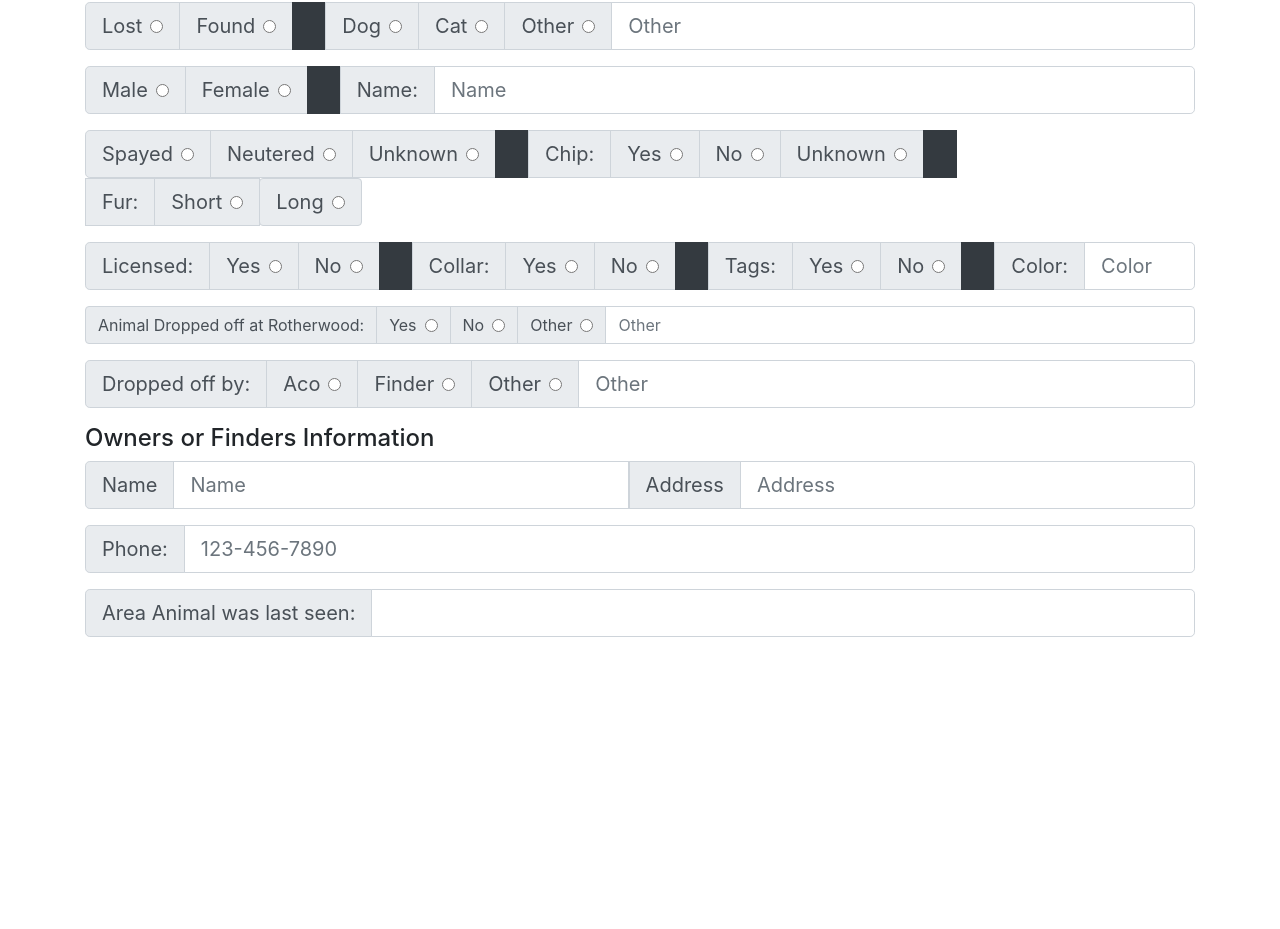
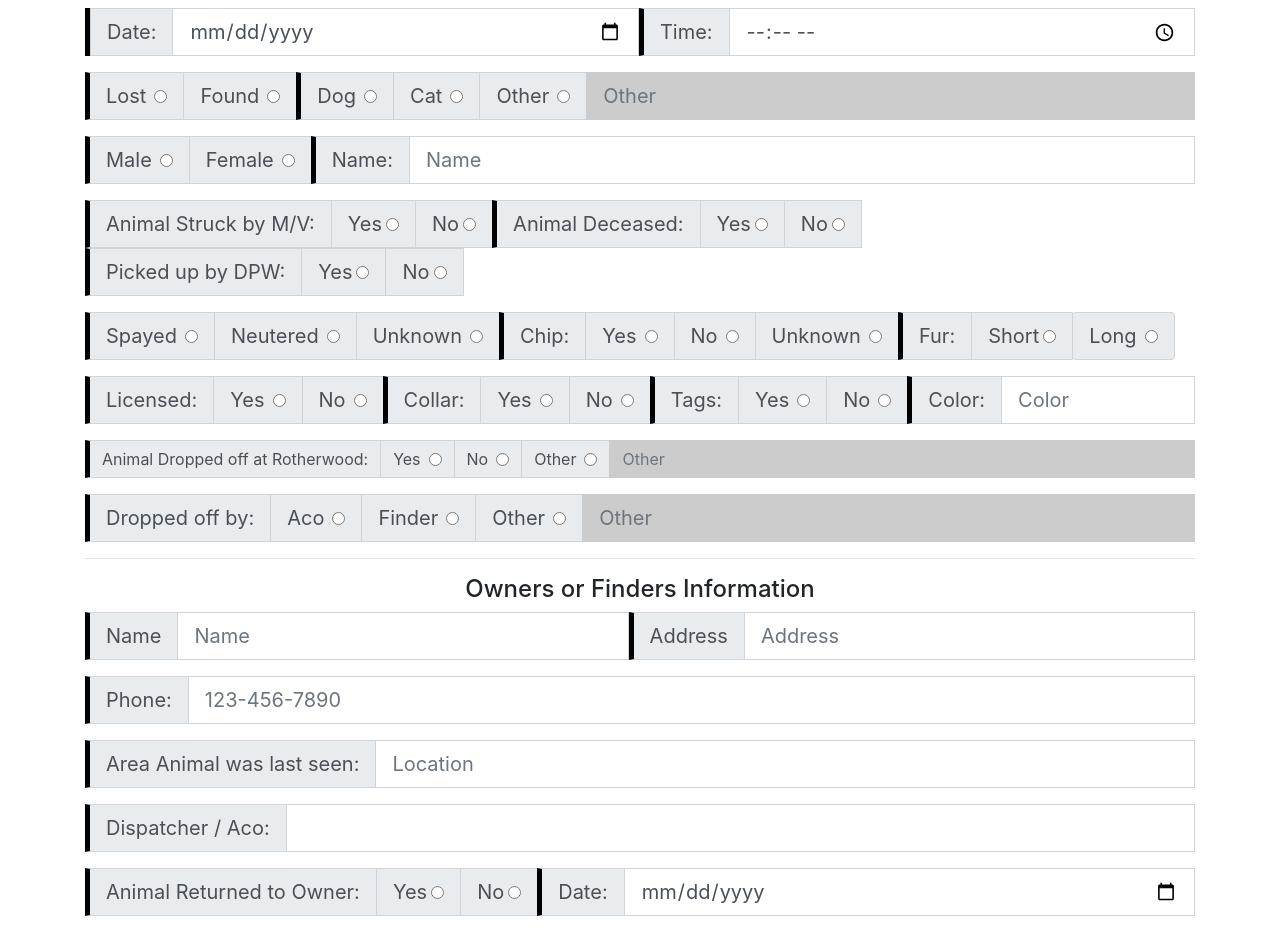
Before and after one commit to charlesli50/Animal, a plain HTML site: page index.html in a window 1280 px wide. Shown: the part 110-1039 px from the top of the page. Before the commit the page ends 800 px from the top, so only its background shows below. Drawn offline with nearby package versions, Linux system fonts and the light colour scheme.

Commit message:
first commit

```diff
--- a/index.html
+++ b/index.html
@@ -1,183 +1,215 @@
 <!-- Create 3 forms using bootstrap for Dogs, cats, and others. From what i understand, this is supposed to be a form for the police to fill out so when they find an animal they fill it out, they want it digitally now instead of on paper, so that is what this project is, moving stuff to digital! -->
-
 
 <!DOCTYPE html>
 <html>
 <head>
 	<title>Animal Form</title>
 	<meta charset="utf-8">
+
+	<link rel="stylesheet" type="text/css" href="css/bootstrap.css">
 	<link rel="stylesheet" type="text/css" href="main.css">
-	<link rel="stylesheet" type="text/css" href="css/bootstrap.css">
 
 </head>
 <body>
 
 
-<!-- lets just forget what happened above -->
+<div class = "container mt-3 mb-3">
 
+	<p class = "display-3 text-center">Animal Form 	</p>
 
-
-<div class = "container mt-5">
-
-	<form>
+	<form name = "myform" onsubmit="display();" >
 
 	<!-- dates and time -->
 	<div class="input-group input-group-lg mb-3">
-		<div class="input-group-prepend">
+		<div class="input-group-prepend question">
     		<span class="input-group-text">Date:</span>
 		</div>
-		<input type="Date" class="form-control" name = "date">
+		<input type="Date" class="form-control" name = "date" required="true">
 		<div class="input-group-prepend">
-    		<span class="input-group-text">Time:</span>
+    		<span class="input-group-text question">Time:</span>
 		</div>
-		<input type="Time" class="form-control" name = "time">
+		<input type="Time" class="form-control" name = "time" required="true">
 	</div>
 	<!-- Lost/Found and Animal Type -->
 	<div class = "input-group input-group-lg mb-3">
 		<div class="input-group-prepend">
-			<div class="input-group-text">
+			<div class="input-group-text question">
 				Lost
-				<input type="radio" name="lostfound" value = "Lost"class = " ml-2 form-check">
+				<input type="radio" name="lostfound" value = "Lost"class = " ml-2 form-check" required="true">
 			</div>
 			<div class="input-group-text">
 				Found
-				<input type="radio" name="lostfound" value = "Found" class = "ml-2 form-check">
+				<input type="radio" name="lostfound" value = "Found" class = "ml-2 form-check" required="true">
 			</div>
-			<div class="input-group-text bg-dark border border-dark"><!-- the space inbetween --></div>
 		</div>
 		<div class = "input-group-prepend">
-			<div class="input-group-text">
+			<div class="input-group-text question">
 				Dog
-				<input type="radio" name="animal" value = "Dog" class = " ml-2 form-check">
+				<input type="radio" name="animal" value = "Dog" class = " ml-2 form-check" id = "dog_animal" required="true">
 			</div>
 			<div class="input-group-text">
 				Cat
-				<input type="radio" name="animal" value = "Cat" class = " ml-2 form-check">
+				<input type="radio" name="animal" value = "Cat" class = " ml-2 form-check" id = "cat_animal" required="true">
 			</div>
-			<div class="input-group-text">
+			<div class="input-group-text" id = "other_ani">
 				Other
-				<input type="radio" name="animal" value = "Other" class = " ml-2 form-check">
+				<input type="radio" name="animal" value = "Other" class = " ml-2 form-check" id = "other_animal" required="true">
 			</div>
 		</div>
-		<input type="text" name="other_animal" class = "form-control" placeholder="Other">
+		<input type="text" name="other_animal" class = "form-control" placeholder="Other" id = "other_animal_text" disabled="">
 	</div>
 
 	<!-- Male/Female and Name -->
 
 	<div class="input-group input-group-lg mb-3">
 		<div class="input-group-prepend">
-			<div class="input-group-text">
+			<div class="input-group-text question">
 				Male
-				<input type="radio" name="gender" value = "male" class = "form-check ml-2">
+				<input type="radio" name="gender" value = "male" class = "form-check ml-2" required="true">
 			</div>
 			<div class="input-group-text">
 				Female
-				<input type="radio" name="gender" value = "Female" class = "form-check ml-2">
+				<input type="radio" name="gender" value = "Female" class = "form-check ml-2" required="true">
 			</div>
-			<div class="input-group-text bg-dark border border-dark"><!-- another blank space --></div>
 		</div>
 		<div class = "input-group-prepend">
 
-			<div class="input-group-text">
+			<div class="input-group-text question">
 				Name:
 			</div>
 		</div>
-		<input type="text" name="name" class = "form-control" placeholder="Name">
+		<input type="text" name="name" class = "form-control" placeholder="Name" required="true">
+	</div>
+
+	<div class="input-group input-group-lg mb-3">
+		<div class="input-group-prepend">
+			<div class="input-group-text question">
+				Animal Struck by M/V:
+			</div>
+			<div class="input-group-text">
+				Yes
+				<input type="radio" name="struck" value = "yes" class = "form-check ml-1" required="true">
+			</div>
+			<div class="input-group-text">
+				No
+				<input type="radio" name="struck" value = "no" class = "form-check ml-1" required="true">
+			</div>
+		</div>
+		<div class="input-group-prepend">
+			<div class="input-group-text question">
+				Animal Deceased:
+			</div>
+			<div class="input-group-text">
+				Yes
+				<input type="radio" name="deceased" value = "yes" class = "form-check ml-1" required="true">
+			</div>
+			<div class="input-group-text">
+				No
+				<input type="radio" name="deceased" value = "no" class = "form-check ml-1" required="true">
+			</div>
+		</div>
+		<div class="input-group-prepend">
+			<div class="input-group-text question">
+				Picked up by DPW:
+			</div>
+			<div class="input-group-text">
+				Yes
+				<input type="radio" name="picked" value = "yes" class = "form-check ml-1" required="true">
+			</div>
+			<div class="input-group-text">
+				No
+				<input type="radio" name="picked" value = "no" class = "form-check ml-1" required="true">
+			</div>
+		</div>
 	</div>
 
 	<!-- spayed/neutered/unknown and chip(y/n/unkown) and fur(long/short)-->
 
 	<div class = "input-group input-group-lg mb-3" id = "line3">
 		<div class="input-group-prepend">
-			<div class="input-group-text">
+			<div class="input-group-text question">
 				Spayed
-				<input type="radio" name="spayed" value = "spayed" class = "form-check ml-2">
+				<input type="radio" name="spayed" value = "spayed" class = "form-check ml-2" required="true">
 			</div>
 			<div class="input-group-text">
 				Neutered
-				<input type="radio" name="spayed" value = "neutered" class = "form-check ml-2">
+				<input type="radio" name="spayed" value = "neutered" class = "form-check ml-2" required="true">
 			</div>
 			<div class="input-group-text">
 				Unknown
-				<input type="radio" name="spayed" value = "unknown" class = "form-check ml-2">
+				<input type="radio" name="spayed" value = "unknown" class = "form-check ml-2" required="true">
 			</div>
-			<div class="input-group-text bg-dark border border-dark"></div>
 		</div>
 		<div class = "input-group-prepend">
-
-
-			<div class="input-group-text">Chip:</div>
+			<div class="input-group-text question">Chip:</div>
 			<div class="input-group-text">
 				Yes
-				<input type="radio" name="chip" value = "yes" class = "form-check ml-2">
+				<input type="radio" name="chip" value = "yes" class = "form-check ml-2" required="true">
 			</div>
 			<div class="input-group-text">
 				No
-				<input type="radio" name="chip" value = "no" class = "form-check ml-2">
+				<input type="radio" name="chip" value = "no" class = "form-check ml-2" required="true">
 			</div>
 			<div class="input-group-text">
 				Unknown
-				<input type="radio" name="chip" value = "unknown" class = "form-check ml-2">
+				<input type="radio" name="chip" value = "unknown" class = "form-check ml-2" required="true">
 			</div>
-			<div class="input-group-text bg-dark border border-dark"></div>
 		</div>
 		<div class = "input-group-prepend">
-			<div class = "input-group-text">Fur:</div>
+			<div class = "input-group-text question">Fur:</div>
 			<div class="input-group-text">
 				Short
-				<input type="radio" name="fur" value = "short" class = "form-check ml-2">
+				<input type="radio" name="fur" value = "short" class = "form-check ml-1" required="true">
 			</div>
 			<div class="input-group-text rounded">
 				Long
-				<input type="radio" name="fur" value = "long" class = "form-check ml-2">
+				<input type="radio" name="fur" value = "long" class = "form-check ml-2" required="true">
 			</div>
 		</div>
 	</div>
 	<!-- liscensed, collar, tags, color -->
 	<div class="input-group input-group-lg mb-3">
 		<div class="input-group-prepend">
-			<div class="input-group-text">Licensed:</div>
+			<!-- liscensed -->
+			<div class="input-group-text question">Licensed:</div>
 			<div class="input-group-text">
 				Yes
-				<input type="radio" name="licensed" value = "yes" class = "form-check ml-2">
+				<input type="radio" name="licensed" value = "yes" class = "form-check ml-2" required="true">
 			</div>
 			<div class="input-group-text">
 				No
-				<input type="radio" name="licensed" value = "no" class = "form-check ml-2">
+				<input type="radio" name="licensed" value = "no" class = "form-check ml-2" required="true">
 			</div>
-			<div class="input-group-text bg-dark border border-dark"></div>
 		</div>
-
+		<!-- collar -->
 		<div class = "input-group-prepend">
-			<div class="input-group-text">Collar:</div>
+			<div class="input-group-text question">Collar:</div>
 			<div class="input-group-text">
 				Yes
-				<input type="radio" name="Collar" value = "yes" class = "form-check ml-2">
+				<input type="radio" name="Collar" value = "yes" class = "form-check ml-2" required="true">
 			</div>
 			<div class="input-group-text">
 				No
-				<input type="radio" name="Collar" value = "no" class = "form-check ml-2">
+				<input type="radio" name="Collar" value = "no" class = "form-check ml-2" required="true">
 			</div>
-			<div class="input-group-text bg-dark border border-dark"></div>
 		</div>
-
+		<!-- Tags and Color -->
 		<div class = "input-group-prepend">
-			<div class="input-group-text">Tags:</div>
+			<div class="input-group-text question">Tags:</div>
 			<div class="input-group-text">
 				Yes
-				<input type="radio" name="tags" value = "yes" class = "form-check ml-2">
+				<input type="radio" name="tags" value = "yes" class = "form-check ml-2" required="true">
 			</div>
 			<div class="input-group-text">
 				No
-				<input type="radio" name="tags" value = "no" class = "form-check ml-2">
+				<input type="radio" name="tags" value = "no" class = "form-check ml-2" required="true">
 			</div>
-			<div class="input-group-text bg-dark border border-dark"></div>
 		</div>
 		<div class = "input-group-prepend">
-			<div class="input-group-text">Color:</div>
+			<div class="input-group-text question">Color:</div>
 
 		</div>
-		<input type="text" name="color" class = "form-control" placeholder="Color">
+		<input type="text" name="color" class = "form-control" placeholder="Color" required="true">
 	</div>
 
 	<!-- animal dropped off at rotherwood(y/n/other)-->
@@ -186,75 +218,125 @@
 
 	<div class="input-group mb-3">
 		<div class="input-group-prepend">
-			<div class="input-group-text h5	">Animal Dropped off at Rotherwood: </div>
+			<div class="input-group-text question">Animal Dropped off at Rotherwood:</div>
 			<div class="input-group-text">
 				Yes
-				<input type="radio" name="dropped" value = "yes" class = "form-check ml-2">
+				<input type="radio" name="dropped" value = "yes" class = "form-check ml-2" id = "other_yes" required="true">
 			</div>
 			<div class="input-group-text">
 				No
-				<input type="radio" name="dropped" value = "no" class = "form-check ml-2">
+				<input type="radio" name="dropped" value = "no" class = "form-check ml-2" id = "other_no" required="true">
 			</div>
-			<div class="input-group-text">
+			<div class="input-group-text" id = "other_dro">
 				Other
-				<input type="radio" name="dropped" value = "other" class = "form-check ml-2">
+				<input type="radio" name="dropped" value = "other" class = "form-check ml-2" id = "other_dropped" required="true">
 			</div>
 		</div>
-		<input type="text" name="other_dropped" class = "form-control" placeholder="Other">
+		<input type="text" name="other_dropped" class = "form-control" placeholder="Other" disabled="true" id = "other_dropped_text">
 	</div>
+	<!-- dropped off by "Aco", finder or Other -->
+
+
 
 	<div class="input-group input-group-lg mb-3">
 		<div class="input-group-prepend">
-			<div class="input-group-text"> Dropped off by: </div>
+			<div class="input-group-text question"> Dropped off by: </div>
 			<div class="input-group-text">
 				Aco
-				<input type="radio" name="droppedby" value = "Aco" class = "form-check ml-2">
+				<input type="radio" name="droppedby" value = "Aco" class = "form-check ml-2" id = "aco" required="true">
 			</div>
 			<div class="input-group-text">
 				Finder
-				<input type="radio" name="droppedby" value = "Finder" class = "form-check ml-2">
+				<input type="radio" name="droppedby" value = "Finder" class = "form-check ml-2" id = "finder" required="true">
 			</div>
-			<div class="input-group-text">
+			<div class="input-group-text" id = "other_b">
 				Other
-				<input type="radio" name="droppedby" value = "other" class = "form-check ml-2">
+				<input type="radio" name="droppedby" value = "other" class = "form-check ml-2" id = "other_by" required="true">
 			</div>
 		</div>
-		<input type="text" name="other_dropped" class = "form-control" placeholder="Other">
-	</div>
-
-	<h4>Owners or Finders Information</h4>
-
-	<div class="input-group input-group-lg mb-3">
-		<div class="input-group-prepend">
-			<div class="input-group-text">Name</div>
-		</div>
-		<input type="text" name="owners_name"  class = "form-control" placeholder="Name">
-		<div class="input-group-prepend">
-			<div class="input-group-text">Address</div>
-		</div>
-		<input type="text" name="address"  class = "form-control" placeholder="Address">
-	</div>
-
-	<div class="input-group input-group-lg mb-3">
-		<div class="input-group-prepend">
-			<div class = "input-group-text">Phone:</div>
-		</div>
-		<input type="tel" name="phone" pattern = "[0-9]{3}-[0-9]{3}-[0-9]{4}" class = "form-control" placeholder="123-456-7890">
-	</div>
-
-	<div class="input-group input-group-lg mb-3">
-		<div class="input-group-prepend">
-			<div class = "input-group-text">Area Animal was last seen:</div>
-		</div>
-		<input type="text" name="area" class = "form-control">
+		<input type="text" name="other_droppedby" class = "form-control" placeholder="Other" disabled="true" id = "other_by_text">
 	</div>
 
 
 
+	<hr>
+	<h4 class = "text-center">Owners or Finders Information</h4>
+	<!-- owner / finders name and address -->
+	<div class="input-group input-group-lg mb-3">
+		<div class="input-group-prepend">
+			<div class="input-group-text question">Name</div>
+		</div>
+		<input type="text" name="owners_name"  class = "form-control" placeholder="Name" required="true">
+		<div class="input-group-prepend">
+			<div class="input-group-text question">Address</div>
+		</div>
+		<input type="text" name="address"  class = "form-control" placeholder="Address" required="true">
+	</div>
+	<!-- owner/finders phone number -->
+	<div class="input-group input-group-lg mb-3">
+		<div class="input-group-prepend">
+			<div class = "input-group-text question">Phone:</div>
+		</div>
+		<input type="tel" name="phone" pattern = "[0-9]{3}-[0-9]{3}-[0-9]{4}" class = "form-control" placeholder="123-456-7890" required="true">
+	</div>
+	<!-- area animal was last seen -->
+	<div class="input-group input-group-lg mb-3">
+		<div class="input-group-prepend">
+			<div class = "input-group-text question">Area Animal was last seen:</div>
+		</div>
+		<input type="text" name="area" class = "form-control" placeholder="Location" required="true">
+	</div>
+	<!-- dispatcher / aco -->
+	<div class="input-group input-group-lg mb-3">
+		<div class="input-group-prepend">
+			<div class="input-group-text question" >Dispatcher / Aco:</div>
+		</div>
+		<input type="text" name="dispatcher" class = "form-control" required="true">
+	</div>
+	<!-- Animal returned (Y/N) and date -->
+	<div class="input-group input-group-lg mb-3">
+		<div class="input-group-prepend">
+			<div class="input-group-text question">Animal Returned to Owner:</div>
+			<div class="input-group-text">
+				Yes
+				<input type="radio" name="returned" value = "yes" class = "form-check ml-1" required="true">
+			</div>
+			<div class="input-group-text">
+				No
+				<input type="radio" name="returned" value = "No" class = "form-check ml-1" required="true">
+			</div>
+		</div>
+		<div class="input-group-prepend">
+			<div class="input-group-text question">Date:</div>
+		</div>
+		<input type="date" name="date" class = "form-control" required="true">
+	</div>
+	<!-- Other Info -->
+	<div class="input-group input-group-lg mb-3">
+		<div class="input-group-prepend">
+			<div class="input-group-text question" >Other Info:</div>
+		</div>
+		<textarea class = "form-control"></textarea>
+	</div>
+
+	<!-- the alimighty submit button -->
+	<input class = "btn btn-success btn-lg w-100" type = "submit" required="true">
 
 	</form>
 
+
+	<div id = "result" class = "mt-5 mb-5"></div>
+
 </div>
+<script
+  src="https://code.jquery.com/jquery-3.4.1.js"
+  integrity="sha256-WpOohJOqMqqyKL9FccASB9O0KwACQJpFTUBLTYOVvVU="
+  crossorigin="anonymous"></script>
+<script type="text/javascript" src = "main.js"></script>
+
 
 </body>
 </html>
+
+
+<!-- next up is validation and stuff -->
--- a/main.css
+++ b/main.css
@@ -0,0 +1,11 @@
+.question {
+	border-left: 5px solid black;
+	border-radius: 3px;
+}
+* {
+  border-radius: 0 !important;
+}
+:disabled{
+	background-color: #ccc !important;
+	border-color: #ccc;
+}
--- /dev/null
+++ b/main.js
@@ -0,0 +1,83 @@
+/* reading the submit and output as JSON */
+
+function display() {
+	data = $('form').serializeArray()
+	console.log(data)
+	$("#result").html(JSON.stringify(data))
+}
+
+$("form").submit(function(e) {
+    e.preventDefault();
+});
+
+/* "other" text option on radio buttons disabled and enabled with "other" radio button selected */
+
+// animal type
+$('#other_ani').click(function(){
+	if ($("#other_animal").is(":checked")){
+		console.log("its a checkeded")
+		$("#other_animal_text").prop("disabled", false)
+		$("#other_animal_text").prop("required", true)
+	}
+})
+$('#dog_animal').click(function(){
+	if ($("#dog_animal").is(":checked")){
+		console.log("its a checkeded")
+		$("#other_animal_text").prop("disabled", true)
+		$("#other_animal_text").prop("required", false)
+	}
+})
+$('#cat_animal').click(function(){
+	if ($("#cat_animal").is(":checked")){
+		console.log("its a checkeded")
+		$("#other_animal_text").prop("disabled", true)
+		$("#other_animal_text").prop("required", false)
+	}
+})
+// dropped at rotherwood
+// #other_dro   #other_dropped   #other_yes    #other_no  #other_dropped_text
+
+$('#other_dro').click(function(){
+	if ($("#other_dropped").is(":checked")){
+		console.log("its a checkeded")
+		$("#other_dropped_text").prop("disabled", false)
+		$("#other_dropped_text").prop("required", true)
+	}
+})
+$('#other_yes').click(function(){
+	if ($("#other_yes").is(":checked")){
+		console.log("its a checkeded")
+		$("#other_dropped_text").prop("disabled", true)
+		$("#other_dropped_text").prop("required", false)
+	}
+})
+$('#other_no').click(function(){
+	if ($("#other_no").is(":checked")){
+		console.log("its a checkeded")
+		$("#other_dropped_text").prop("disabled", true)
+		$("#other_dropped_text").prop("required", false)
+	}
+})
+// dropped off by
+// #other_b   #other_by   #aco    #finder  #other_by_text
+$('#other_b').click(function(){
+	if ($("#other_by").is(":checked")){
+		console.log("its a checkeded")
+		$("#other_by_text").prop("disabled", false)
+		$("#other_by_text").prop("required", true)
+	}
+})
+$('#aco').click(function(){
+	if ($("#aco").is(":checked")){
+		console.log("its a checkeded")
+		$("#other_by_text").prop("disabled", true)
+		$("#other_by_text").prop("required", false)
+	}
+})
+$('#finder').click(function(){
+	if ($("#finder").is(":checked")){
+		console.log("its a checkeded")
+		$("#other_by_text").prop("disabled", true)
+		$("#other_by_text").prop("required", false)
+	}
+})
```
